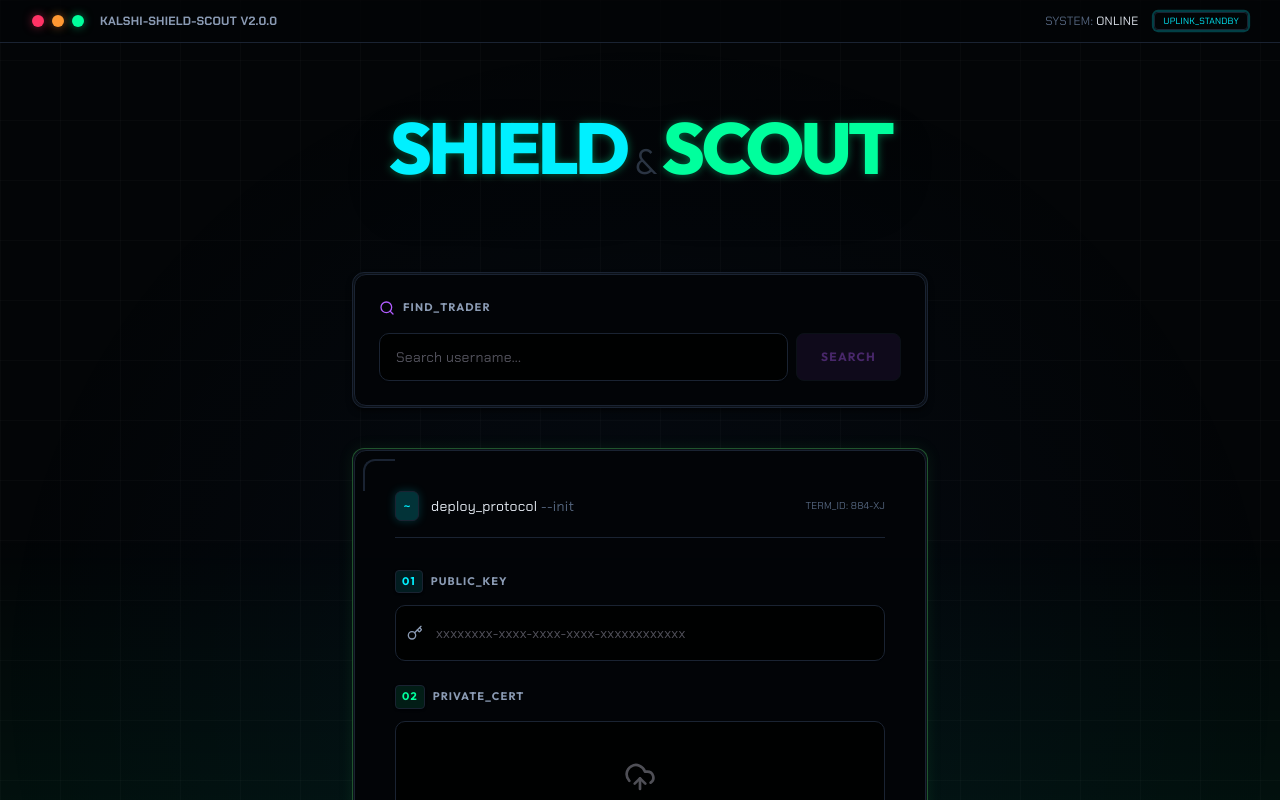
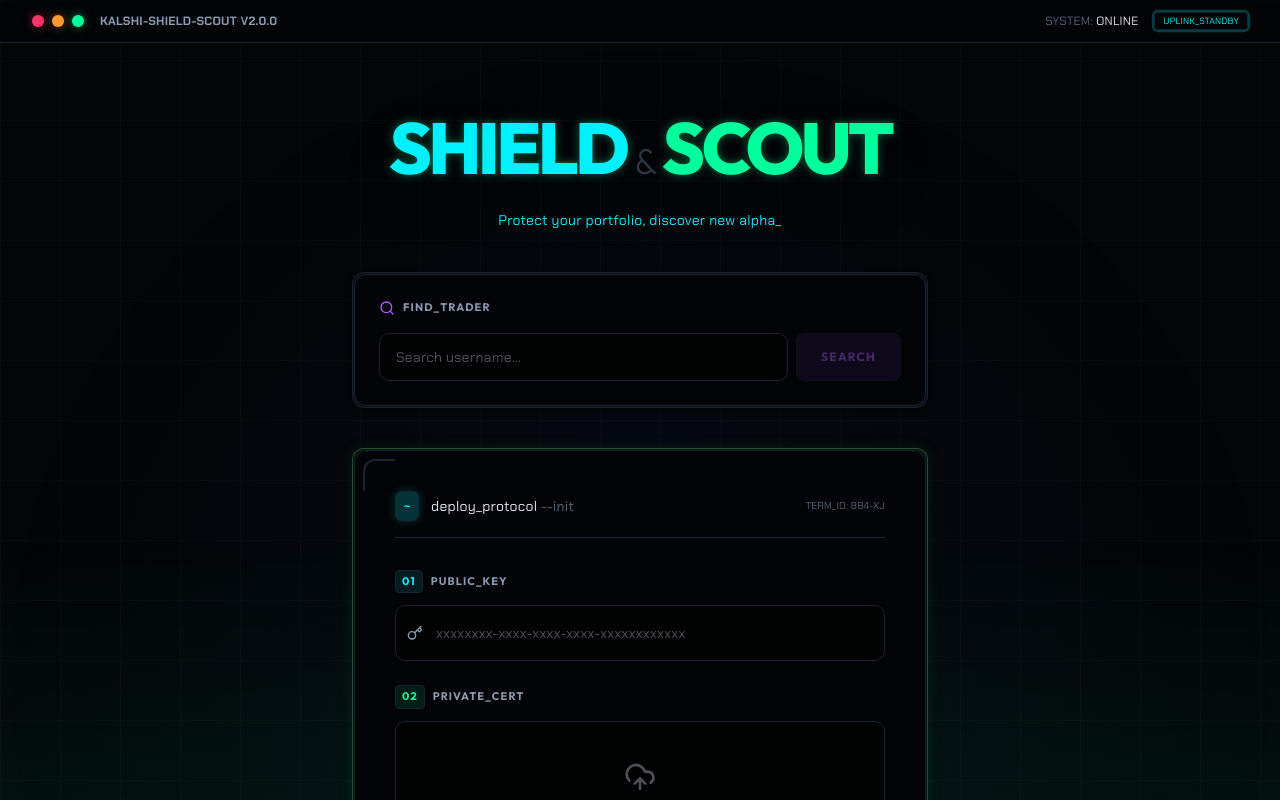
Before and after one commit to kooroot/kalshi-demo, a React (Vite) app in the folder frontend/: page / in a window 1280 px wide. Shown: the top 800 px of the page. Built offline with nearby package versions, Linux system fonts and the light colour scheme.

Commit message:
design: upgrade visual identity with custom nano-banana icons and premium typography

```diff
--- a/frontend/src/routes/landing.tsx
+++ b/frontend/src/routes/landing.tsx
@@ -13,6 +13,7 @@
   const [privateKey, setPrivateKey] = useState("");
   const [fileError, setFileError] = useState("");
   const [typedText, setTypedText] = useState("");
+  const [isTypingFinished, setIsTypingFinished] = useState(false);
 
   // Search state
   const [searchQuery, setSearchQuery] = useState("");
@@ -20,7 +21,7 @@
   const [isSearching, setIsSearching] = useState(false);
   const [searchNotFound, setSearchNotFound] = useState(false);
 
-  const fullText = "Protect your portfolio, discover new alpha_";
+  const fullText = "Protect your portfolio, discover new alpha";
 
   useEffect(() => {
     let i = 0;
@@ -29,6 +30,7 @@
         setTypedText(fullText.slice(0, i + 1));
         i++;
       } else {
+        setIsTypingFinished(true);
         clearInterval(typeInterval);
       }
     }, 50);
@@ -170,9 +172,9 @@
             </h1>
 
             {/* Typewriter text */}
-            <div className="mt-6 h-6">
-              <p className="text-terminal-cyan text-xs md:text-sm font-mono tracking-widest inline-block border-r-2 border-terminal-green pr-1 animate-blink">
-                {typedText}
+            <div className="mt-6 h-6 flex items-center justify-center">
+              <p className="text-terminal-cyan text-xs md:text-sm font-mono tracking-widest inline-block">
+                {typedText}<span className={`text-terminal-green ${isTypingFinished ? 'animate-blink' : ''}`}>_</span>
               </p>
             </div>
           </div>
```
Also changed, not shown: 2 other files (tests, documents, lock files or other folders).
